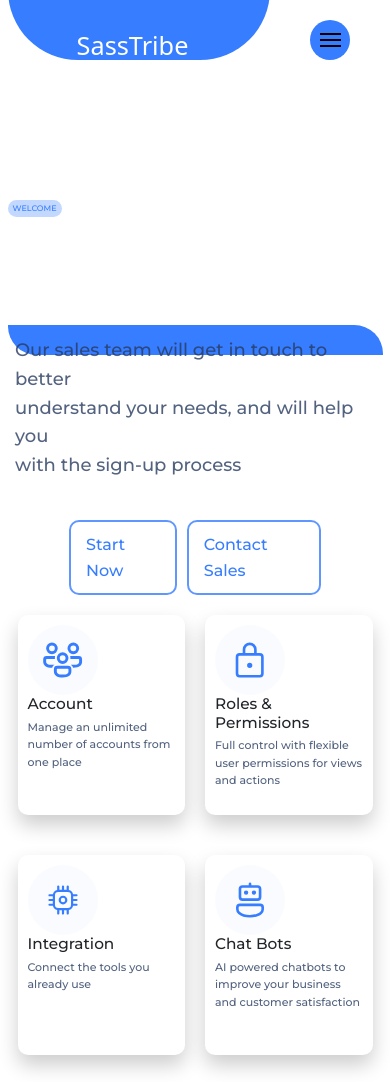
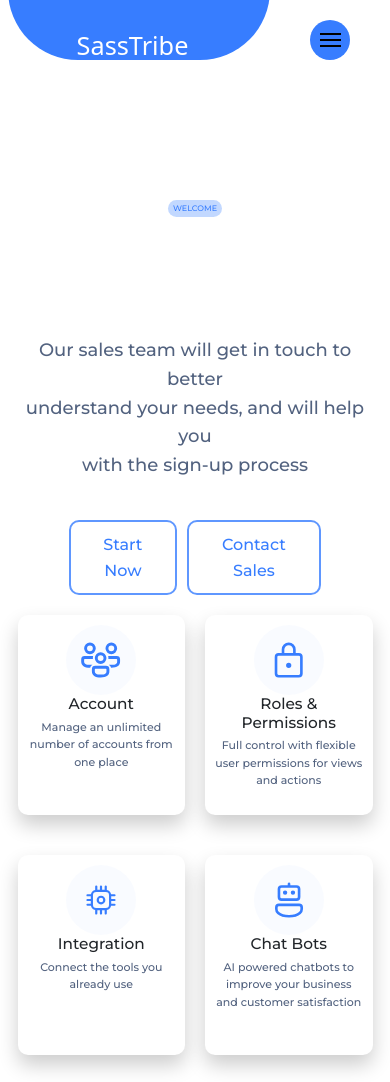
Before and after one commit to AliRezaDavuodi/sassTribe, a website: page index.html in a window 390 px wide. Shown: the top 1082 px of the page. Drawn offline with nearby package versions, Linux system fonts and the light colour scheme.

```diff
--- a/sass/abstracts/_mixins.scss
+++ b/sass/abstracts/_mixins.scss
@@ -10,5 +10,10 @@
     background-repeat: no-repeat;
     background-size: 100%;
     z-index: -1;
+
+    @media only screen and (max-width: 767px) {
+      opacity: 0;
+      visibility: hidden;
+    }
   }
 }
--- a/sass/component/_link.scss
+++ b/sass/component/_link.scss
@@ -46,9 +46,19 @@
 
     &-left {
       left: 0;
+
+      @media only screen and (max-width: 767px) {
+        left: 50%;
+        transform: translateX(-50%);
+      }
     }
     &-right {
       right: 10rem;
+
+      @media only screen and (max-width: 767px) {
+        left: 50%;
+        transform: translateX(-50%);
+      }
     }
 
     &-center {
--- a/sass/layout/_header.scss
+++ b/sass/layout/_header.scss
@@ -43,21 +43,6 @@
           opacity: 1;
           visibility: visible;
         }
-
-        /* &::before {
-          content: "";
-          position: absolute;
-          width: 100%;
-          height: 100%;
-          border-radius: 50%;
-          transition: all 0.5s;
-          background-image: linear-gradient(
-            to right,
-            $colorPrimary,
-            $colorPrimary
-          );
-          z-index: -1;
-        } */
       }
 
       .humber {
@@ -184,6 +169,12 @@
 .hero {
   min-height: 100vh;
   padding: 15rem 0;
+
+  @media only screen and (max-width: 767px) {
+    text-align: center;
+    padding: 15rem 0 5rem;
+  }
+
   &__card--box {
     margin: 1rem 0;
   }
@@ -191,6 +182,10 @@
   &__btn {
     display: flex;
     width: 70%;
+
+    @media only screen and (max-width: 767px) {
+      justify-content: center;
+    }
 
     .link {
       &:not(:last-child) {
@@ -220,6 +215,11 @@
       background-repeat: no-repeat;
       background-size: 100%;
       z-index: -1;
+
+      @media only screen and (max-width: 767px) {
+        opacity: 0;
+        visibility: hidden;
+      }
     }
   }
 
```
Also changed, not shown: css/style.css.
